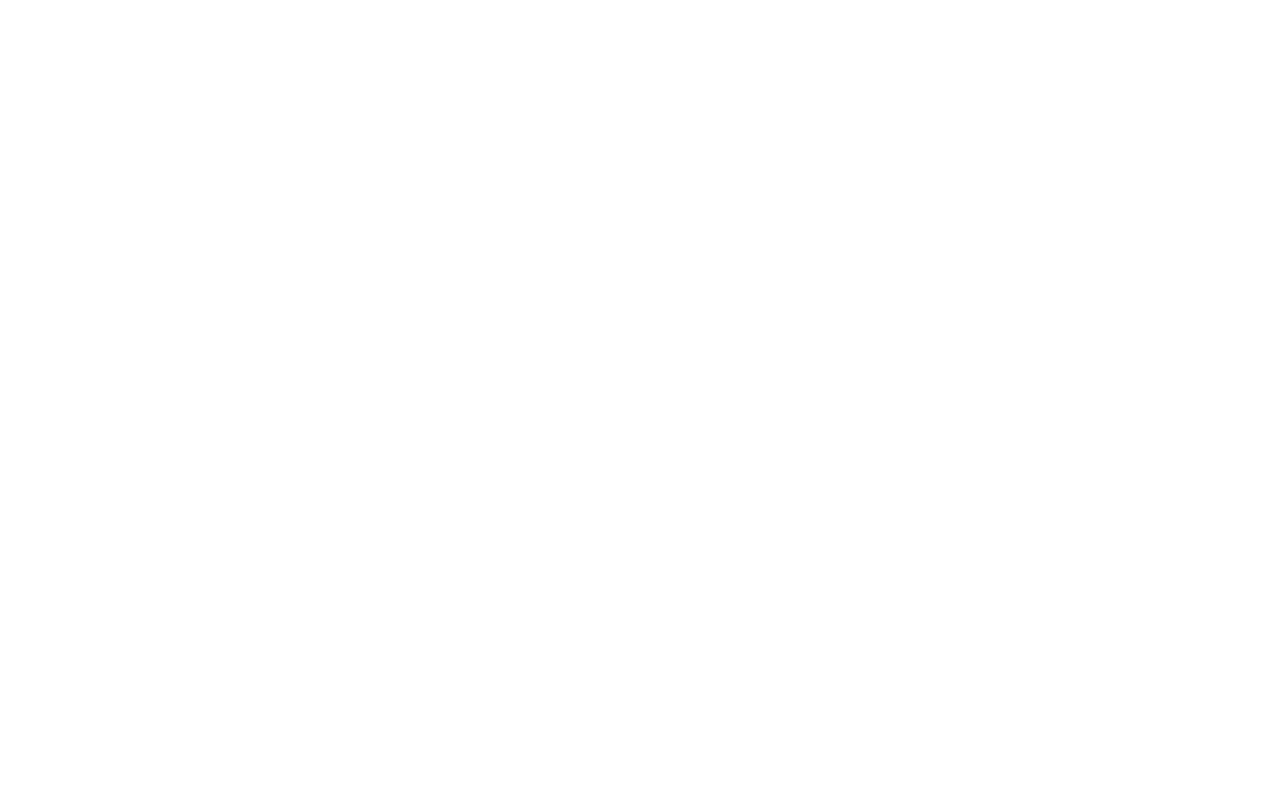
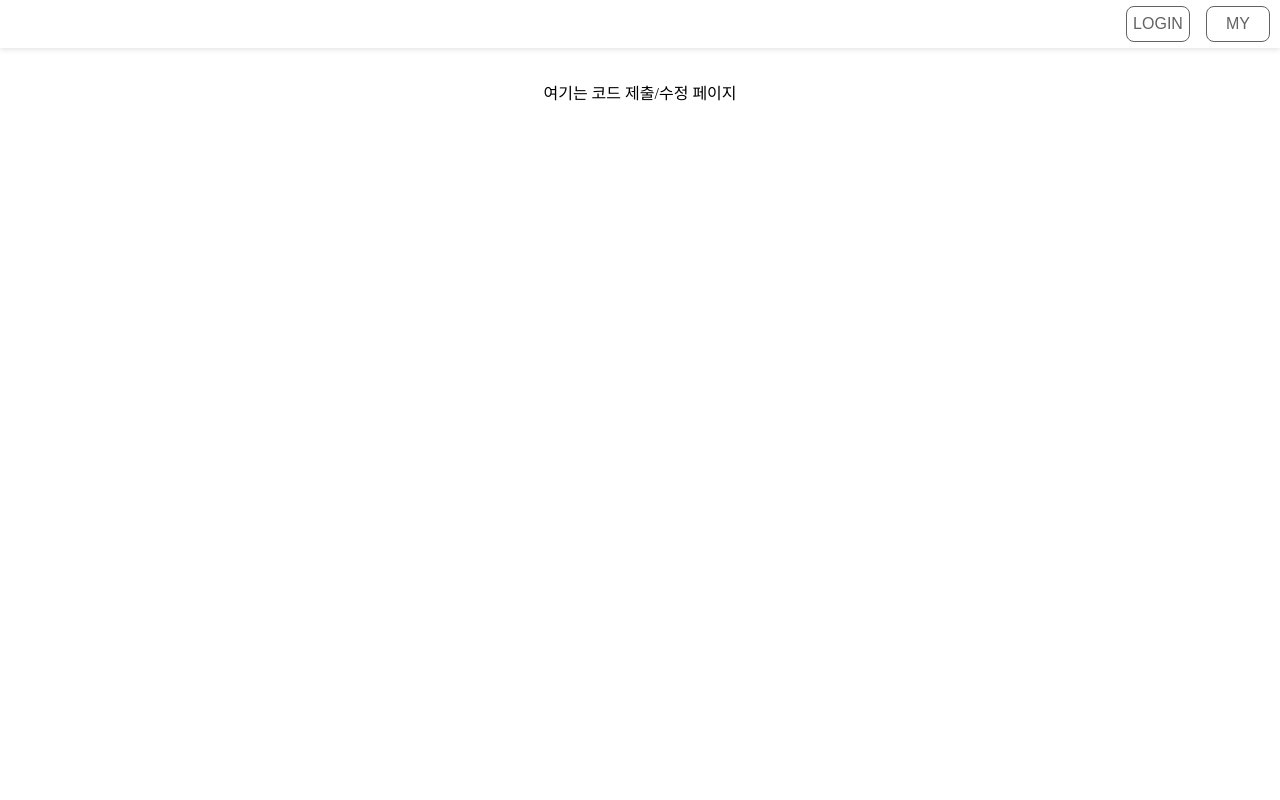
Before and after one commit to AlgorithmGenerator/AlgorithmGenerator-Web, a React (Vite) app in the folder conomoproject/: page /editcodepage in a window 1280 px wide. Before the commit this address had no page. Shown: the top 800 px of the page. Built offline with nearby package versions, Linux system fonts and the light colour scheme.

Commit message:
[ADD] editcode페이지 라우팅 추가

```diff
--- a/conomoproject/src/Router.jsx
+++ b/conomoproject/src/Router.jsx
@@ -10,6 +10,7 @@
 import MemberHistoryPage from './pages/mainpage/MoimSpace/MemberHistory';
 import SubmitCodePage from './pages/mainpage/MoimSpace/SubmitCode';
 import WriteCodePage from './pages/mainpage/MoimSpace/WriteCode';
+import EditCodePage from './pages/mainpage/MoimSpace/editcode';
 
 const AppRouter = () => {
     return (
@@ -25,6 +26,7 @@
                     <Route path='/memberhistorypage' element={<MemberHistoryPage />} />
                     <Route path='/submitcodepage' element={<SubmitCodePage />} />
                     <Route path='/writecodepage' element={<WriteCodePage />} />
+                    <Route path='/editcodepage' element={<EditCodePage />} />
                 </Route>
             </Routes>
         </Router>
--- a/conomoproject/src/pages/mainpage/MoimSpace/WriteCode.jsx
+++ b/conomoproject/src/pages/mainpage/MoimSpace/WriteCode.jsx
@@ -44,7 +44,7 @@
   margin-top: 1rem;
   white-space: pre-wrap;
   width: 100%;
-  transition: all 0.5s ease; /* 부드러운 전환을 위한 애니메이션 */
+  transition: all 0.5s ease;
 
   /* 스크롤바 스타일 */
   &::-webkit-scrollbar {
@@ -86,12 +86,12 @@
   gap: 1rem;
   width: 100%;
   margin-top: 1rem;
-  overflow-x: auto; /* 가로 스크롤 */
-  white-space: nowrap; /* 줄바꿈 방지 */
+  overflow-x: auto;
+  white-space: nowrap;
 
   /* 스크롤바 스타일 */
   &::-webkit-scrollbar {
-    height: 12px; /* 세로 스크롤바와의 높이 균형을 맞추기 위해 설정 */
+    height: 12px;
   }
 
   &::-webkit-scrollbar-thumb {
@@ -211,7 +211,7 @@
                 </ContentContainer>
 
                 <CustomRow width='100%' alignItems='center' justifyContent='flex-end' gap='1rem'>
-                    <Button onClick={() => navigate('/editcode')}>수정(제출)하기</Button>
+                    <Button onClick={() => navigate('/editcodepage')}>수정(제출)하기</Button>
                     <Button onClick={() => window.location.href = 'https://www.acmicpc.net/'}>백준으로</Button>
                 </CustomRow>
             </PageContainer>
--- /dev/null
+++ b/conomoproject/src/pages/mainpage/MoimSpace/editcode.jsx
@@ -0,0 +1,32 @@
+import React from 'react';
+import styled from 'styled-components';
+
+const ContainerCenter = styled.div`
+  display: flex;
+  flex-direction: column;
+  align-items: center;
+  width: 100%;
+  min-height: 100vh;
+`;
+
+const PageContainer = styled(ContainerCenter)`
+  width: 100%;
+  display: flex;
+  flex-direction: column;
+  justify-content: flex-start;
+  gap: 4rem;
+  position: relative;
+  background-color: white;
+`;
+
+const EditCodePage = () => {
+    return (
+        <ContainerCenter>
+            <PageContainer>
+                여기는 코드 제출/수정 페이지
+            </PageContainer>
+        </ContainerCenter>
+    );
+};
+
+export default EditCodePage;
```
